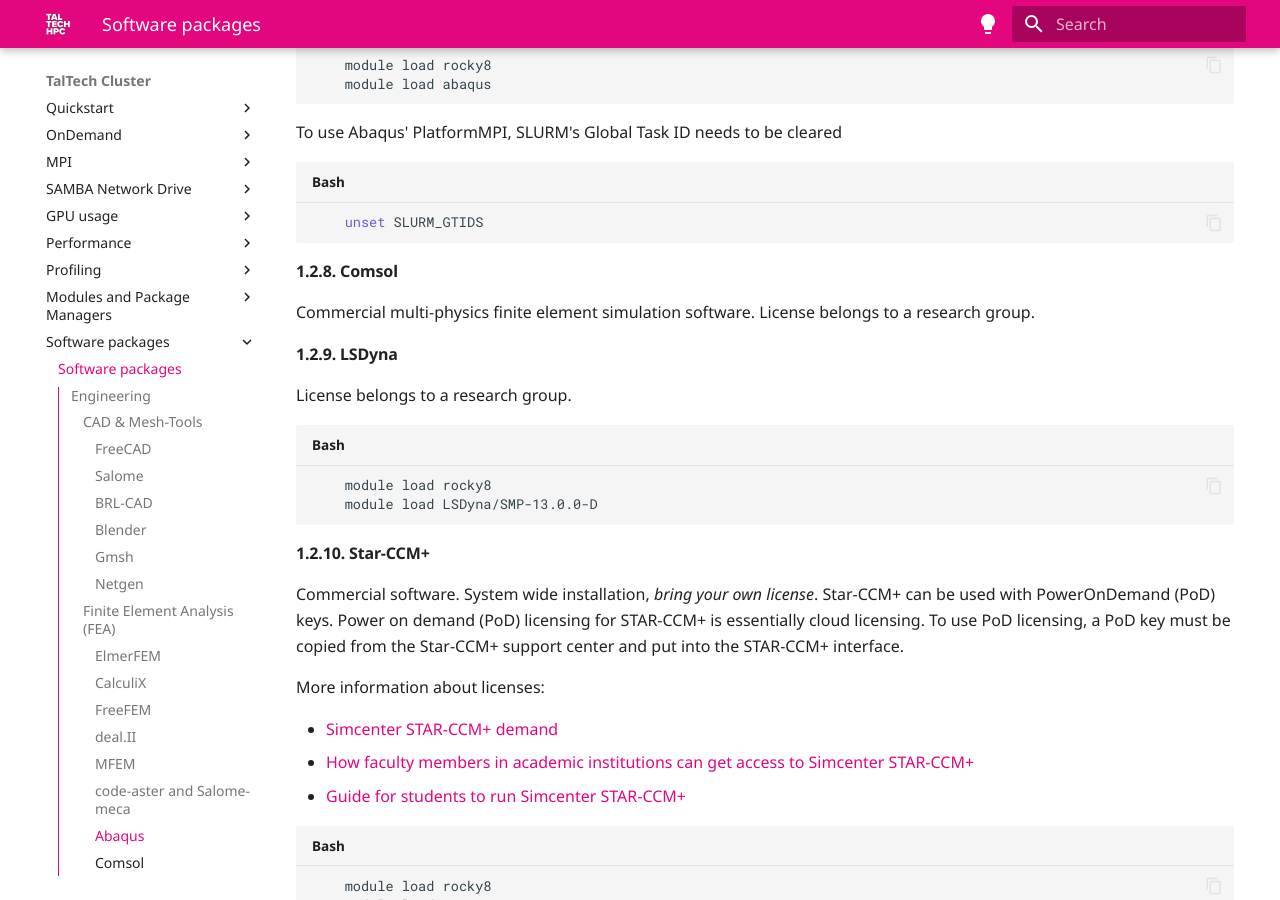
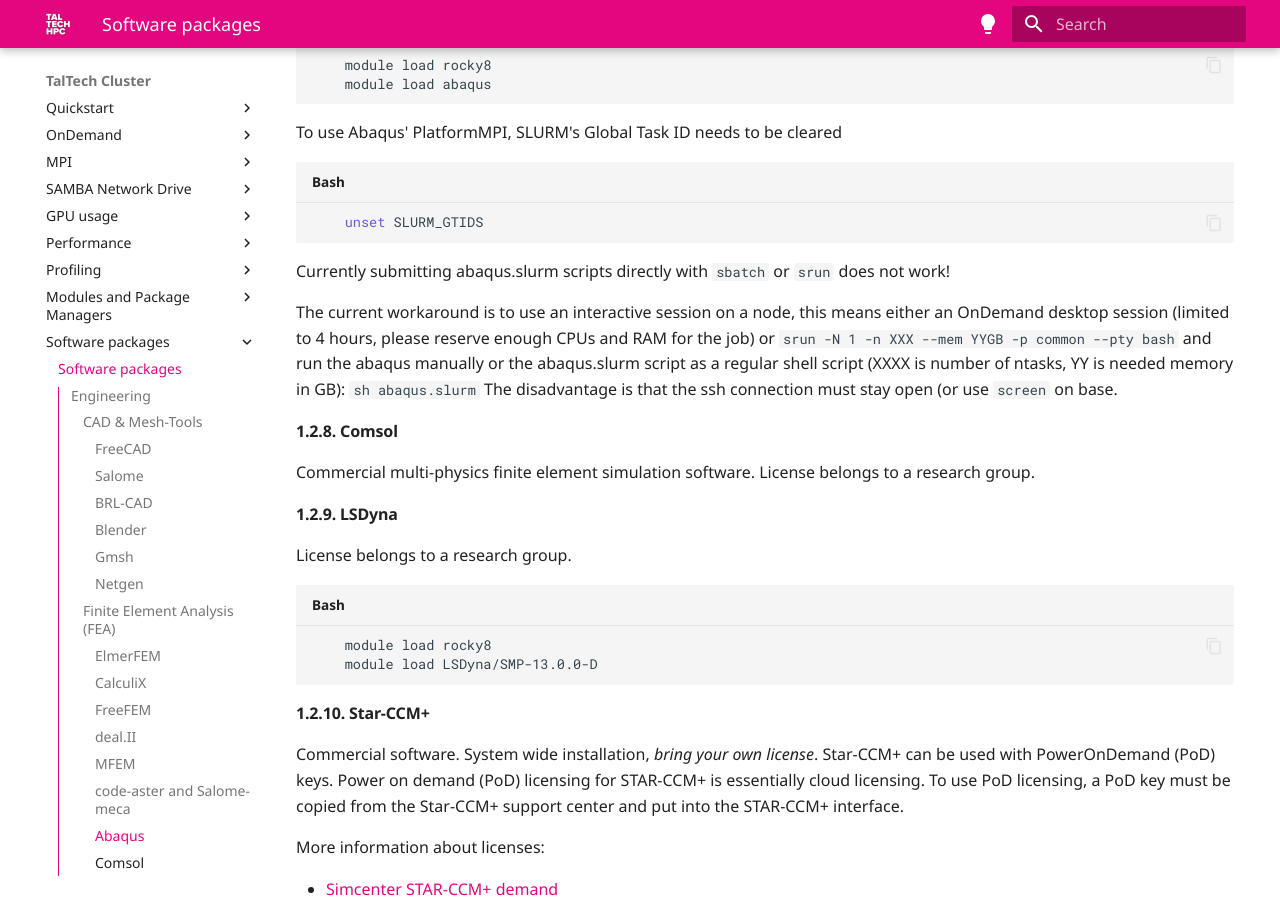
Before and after one commit to TalTech-HPC-Centre/user-guides-source, an MkDocs documentation site: the page built from docs/software.md, in a window 1280 px wide and 900 px high, scrolled down 3754 px. Built offline with MkDocs 1.6.1 and Material for MkDocs 9.7.7, drawn with Linux system fonts in a browser that asks for light colours; comment, search, counter and statistics services are not loaded.

Commit message:
added abaqus workaround
	modified:   software.md

````diff
--- a/docs/software.md
+++ b/docs/software.md
@@ -157,6 +157,12 @@
 ```bash
     unset SLURM_GTIDS
 ```
+
+
+Currently submitting abaqus.slurm scripts directly with `sbatch` or `srun` does not work!
+
+The current workaround is to use an interactive session on a node, this means either an OnDemand desktop session (limited to 4 hours, please reserve enough CPUs and RAM for the job) or `srun -N 1 -n XXX --mem YYGB -p common --pty bash` and run the abaqus manually or the abaqus.slurm script as a regular shell script (XXXX is number of ntasks, YY is needed memory in GB): `sh abaqus.slurm`
+The disadvantage is that the ssh connection must stay open (or use `screen` on base.
 
 
 
````
